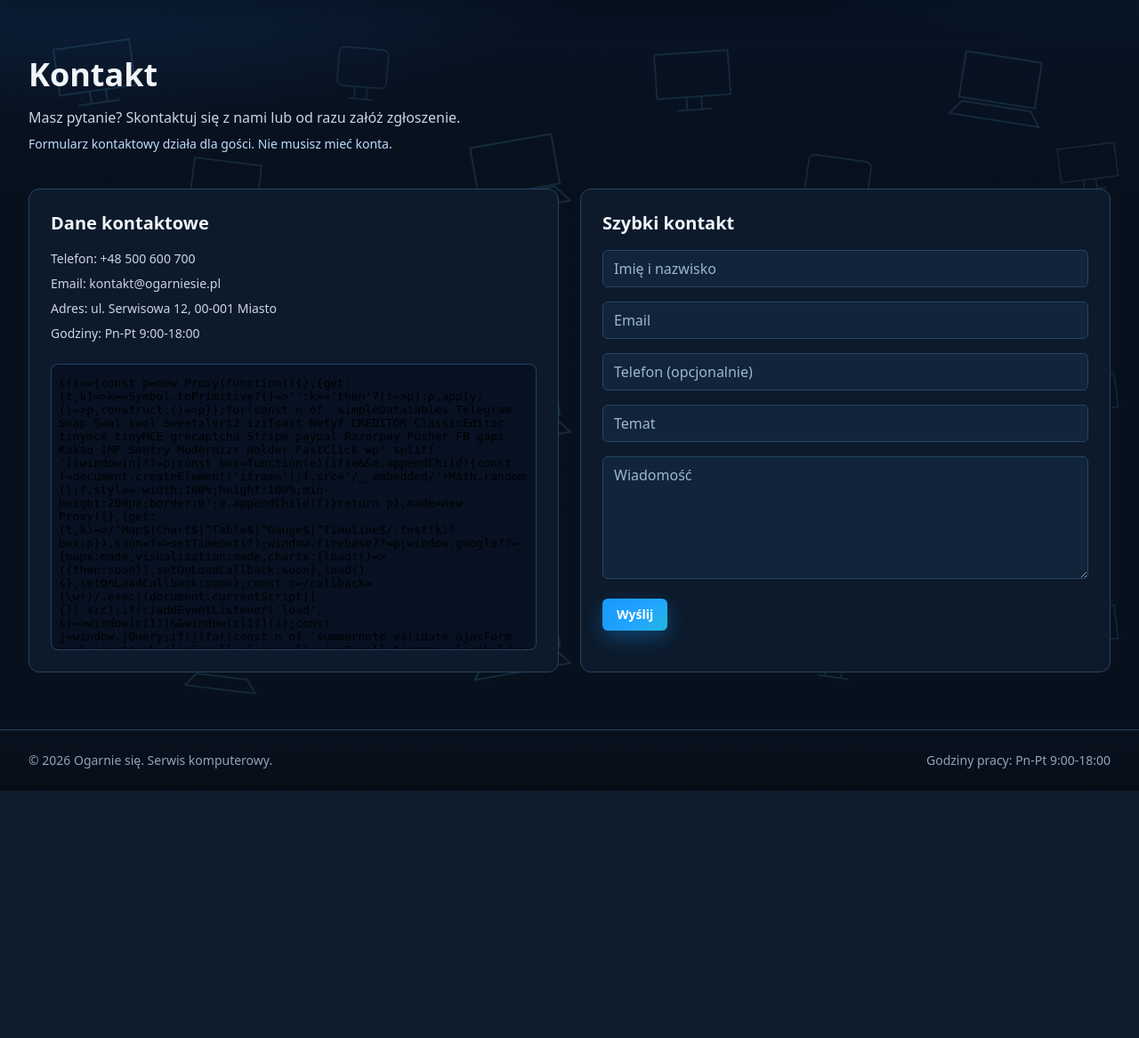
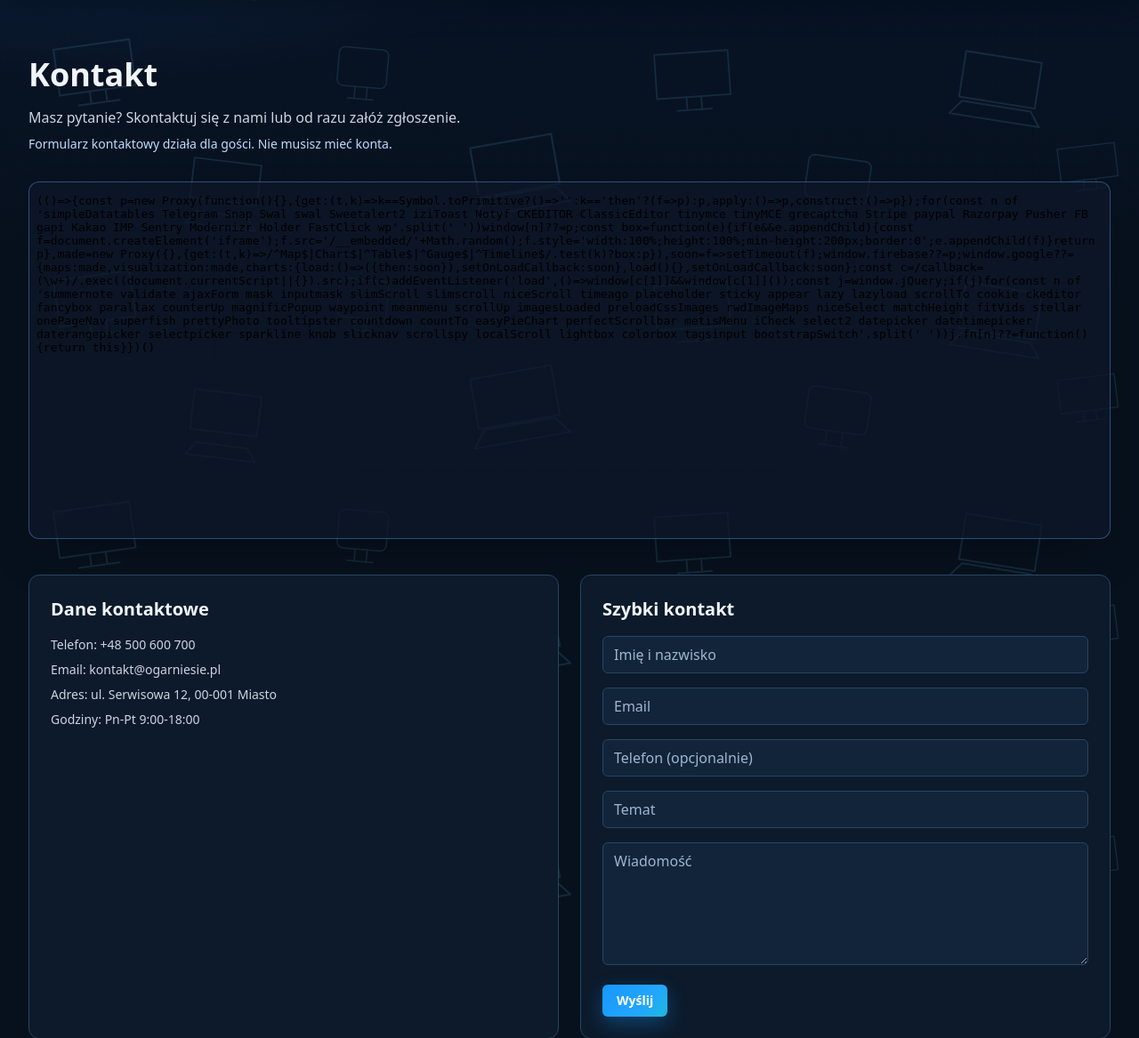
Before and after one commit to AjEmKocur/ogarnie-sie, a Laravel app: page /kontakt in a window 1280 px wide. Shown: the part 71-1238 px from the top of the page at 89% size. Before the commit the page ends 960 px from the top, so only its background shows below. Run offline with Laravel 12, Linux system fonts and the light colour scheme; style sheets or scripts are compiled from the project's sources; parts of the project's set-up code (start-up, migrations or seed data) failed here and were passed over; some libraries are stand-ins or nearby versions.

Commit message:
Move contact map above contact cards

```diff
--- a/resources/views/public/contact.blade.php
+++ b/resources/views/public/contact.blade.php
@@ -10,6 +10,18 @@
             Formularz kontaktowy działa dla gości. Nie musisz mieć konta.
         </p>
 
+        <div class="mt-8 overflow-hidden rounded-xl border border-blue-400/40 bg-slate-900/70 shadow-2xl">
+            <iframe
+                title="Mapa lokalizacji firmy"
+                src="https://maps.google.com/maps?hl=pl&q=Warszawa%2C%20Polska&z=13&output=embed"
+                class="w-full"
+                style="display:block;width:100%;height:400px;border:0;"
+                allowfullscreen
+                loading="lazy"
+                referrerpolicy="no-referrer-when-downgrade"
+            ></iframe>
+        </div>
+
         <div class="mt-10 grid gap-6 lg:grid-cols-2">
             <div class="rounded-xl border border-gray-200 bg-white p-6">
                 <h2 class="text-xl font-semibold">Dane kontaktowe</h2>
@@ -20,17 +32,6 @@
                     <li>Godziny: Pn-Pt 9:00-18:00</li>
                 </ul>
 
-                <div class="mt-6 overflow-hidden rounded-lg border border-blue-400/30 bg-slate-950/40">
-                    <iframe
-                        title="Mapa lokalizacji firmy"
-                        src="https://maps.google.com/maps?hl=pl&q=Warszawa%2C%20Polska&z=13&output=embed"
-                        class="w-full"
-                        style="display:block;width:100%;height:320px;border:0;"
-                        allowfullscreen
-                        loading="lazy"
-                        referrerpolicy="no-referrer-when-downgrade"
-                    ></iframe>
-                </div>
             </div>
 
             <div class="rounded-xl border border-gray-200 bg-white p-6">
```
